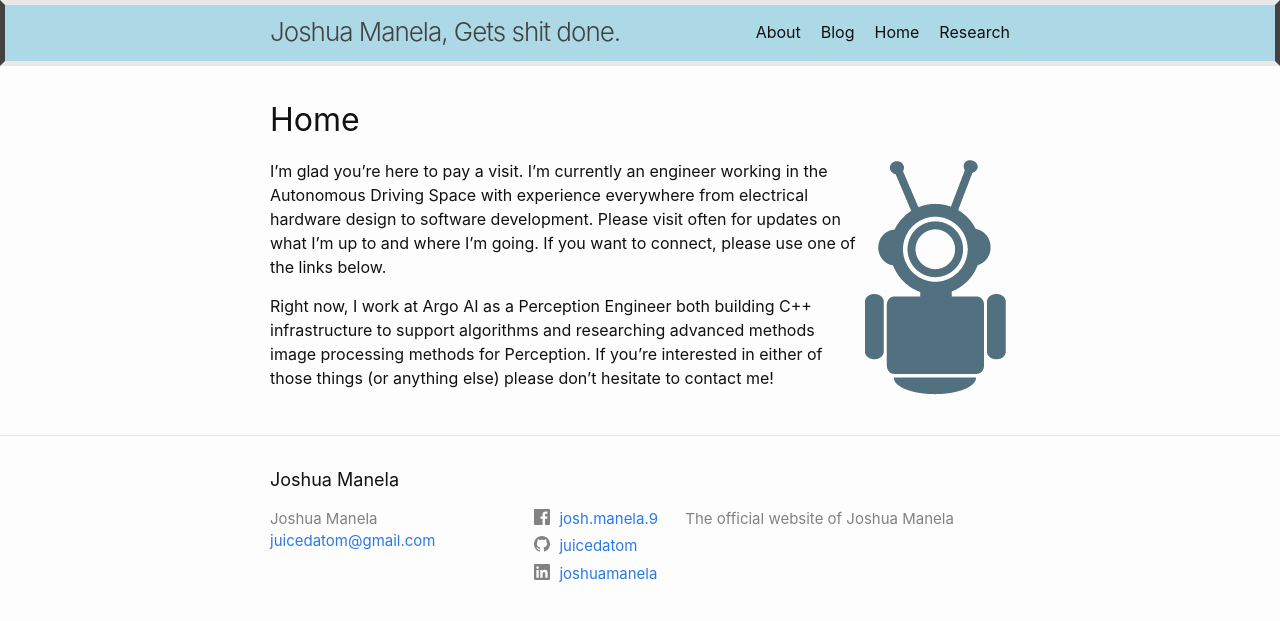
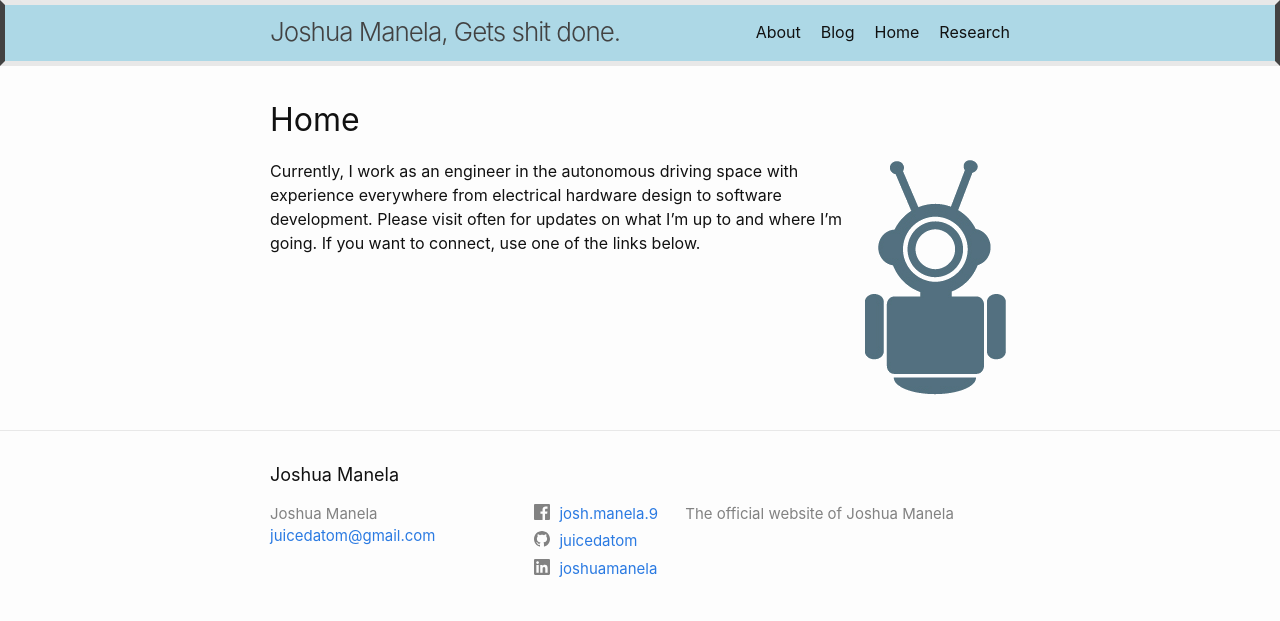
Before and after one commit to juicedatom/mygithubpage, a Jekyll site: the page built from index.md, in a window 1280 px wide. Shown: the top 621 px of the page. Built offline with Jekyll 4.4.1, drawn with Linux system fonts in a browser that asks for light colours.

Commit message:
Updated intro.

```diff
--- a/index.md
+++ b/index.md
@@ -4,6 +4,4 @@ title: Home
 enable_shit: true
 ---
 <img align="right" src="robot-icon.png">
-I'm glad you're here to pay a visit.  I'm currently an engineer working in the Autonomous Driving Space with experience everywhere from electrical hardware design to software development.  Please visit often for updates on what I'm up to and where I'm going.  If you want to connect, please use one of the links below.
-
-Right now, I work at Argo AI as a Perception Engineer both building C++ infrastructure to support algorithms and researching advanced methods image processing methods for Perception.  If you're interested in either of those things (or anything else) please don't hesitate to contact me!
+ Currently, I work as an engineer in the autonomous driving space with experience everywhere from electrical hardware design to software development.  Please visit often for updates on what I'm up to and where I'm going.  If you want to connect, use one of the links below.
```
